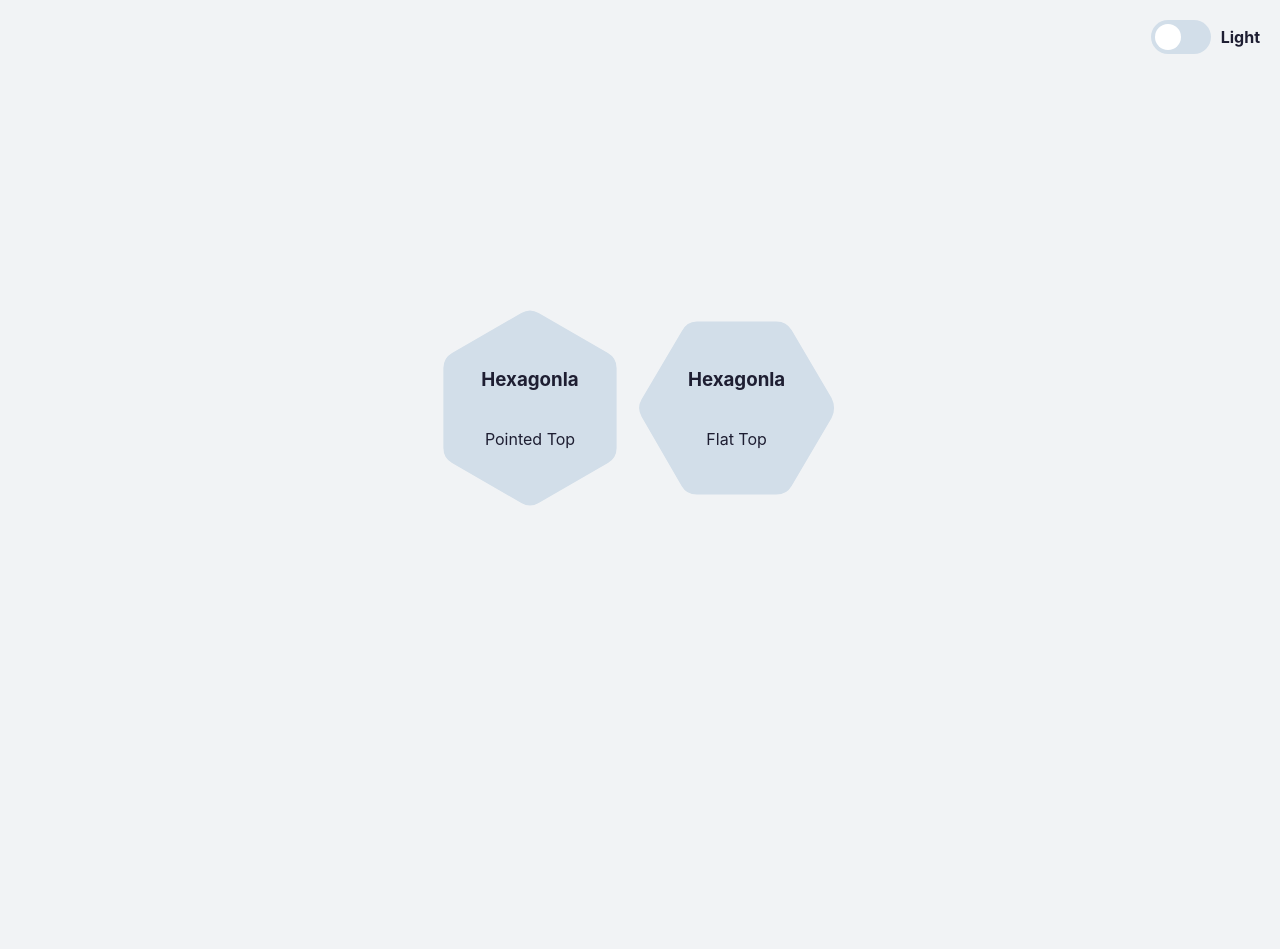
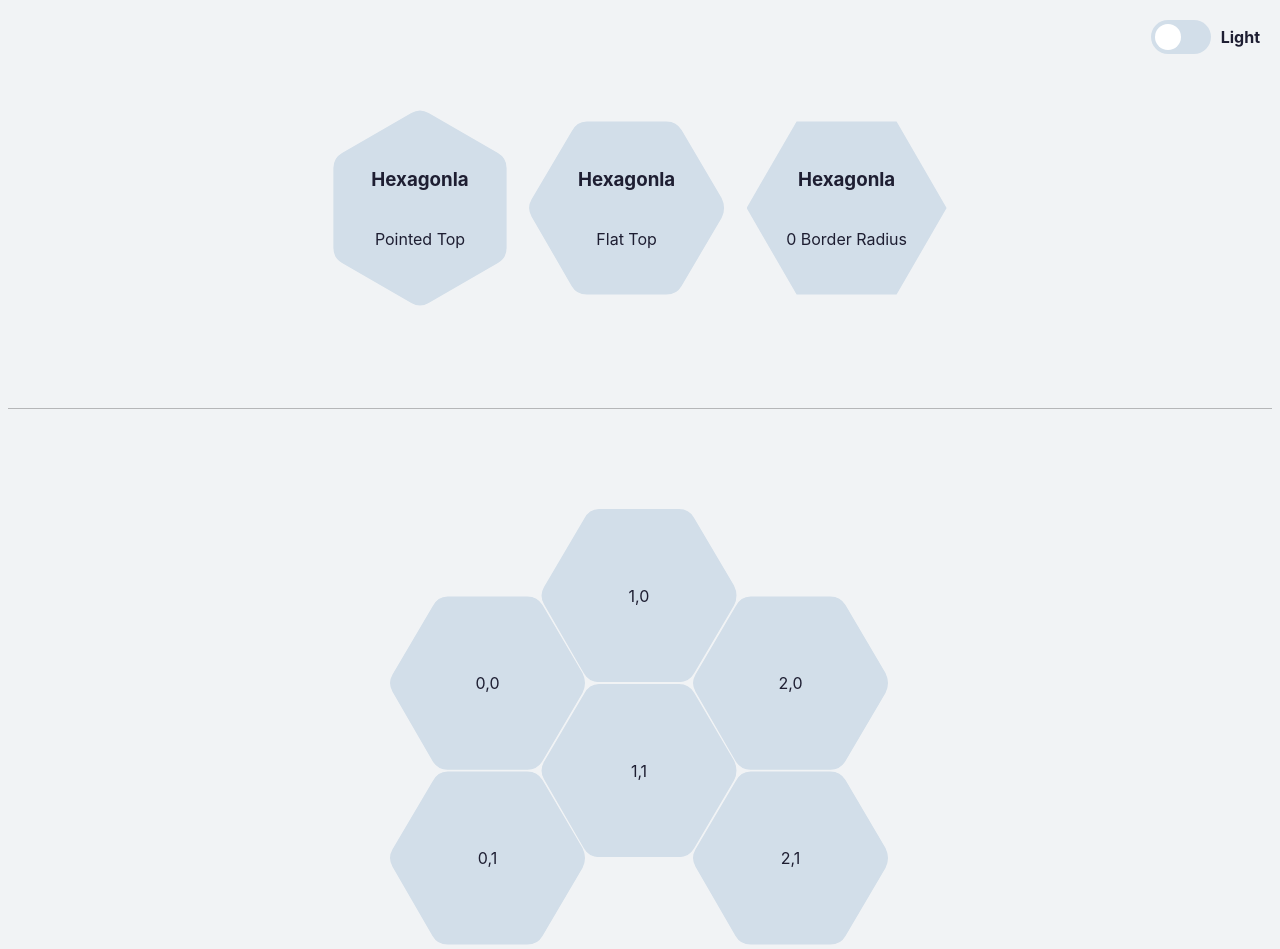
Before and after one commit to mohbadreldeen/hexagonify, a website built with Vite: page index.html in a window 1280 px wide. Shown: the top 949 px of the page. Built offline with nearby package versions, Linux system fonts and the light colour scheme.

Commit message:
adjust demo theme style

```diff
--- a/index.html
+++ b/index.html
@@ -24,10 +24,16 @@
           <p>Pointed Top</p>
         </div>
 
+
         <div id="demo-02" class="hex-cell hex-cell-flat-top">
           <h3>Hexagonla</h3>
           <p>Flat Top</p>
         </div>
+        <div id="demo-01-1" class="hex-cell hex-cell-pointed-top">
+          <h3>Hexagonla</h3>
+          <p>0 Border Radius</p>
+        </div>
+
       </div>
       <div class="demo-container">
         <div id="demo-03" class="hex-grid">
--- a/main.js
+++ b/main.js
@@ -22,6 +22,12 @@ new HexagonifyElement(document.querySelector("#demo-02"), {
   isFlatTop: true,
   borderRadius: 10,
 });
+new HexagonifyElement(document.querySelector("#demo-01-1"), {
+  size: 100,
+  isFlatTop: true,
+  borderRadius: 0
+});
+
 const grid1 = new HexagonifyGrid(document.getElementById("demo-03"), {
   size: 100,
   gridGap: 1,
--- a/public/theme.css
+++ b/public/theme.css
@@ -76,7 +76,6 @@ body {
 }
 
 #app {
-  width: 400px;
   margin: 0 auto;
 }
 #theme-name {
@@ -87,8 +86,10 @@ body {
      display: flex;
      justify-content: center;
      align-items: center;
-     height: 100vh;
+
      gap: 20px;
+     padding: 100px 0;
+     border-bottom: 1px solid rgba(0,0,0,.25);
 }
 .hex-cell {
   background-color: var(--hex-bg);
```
